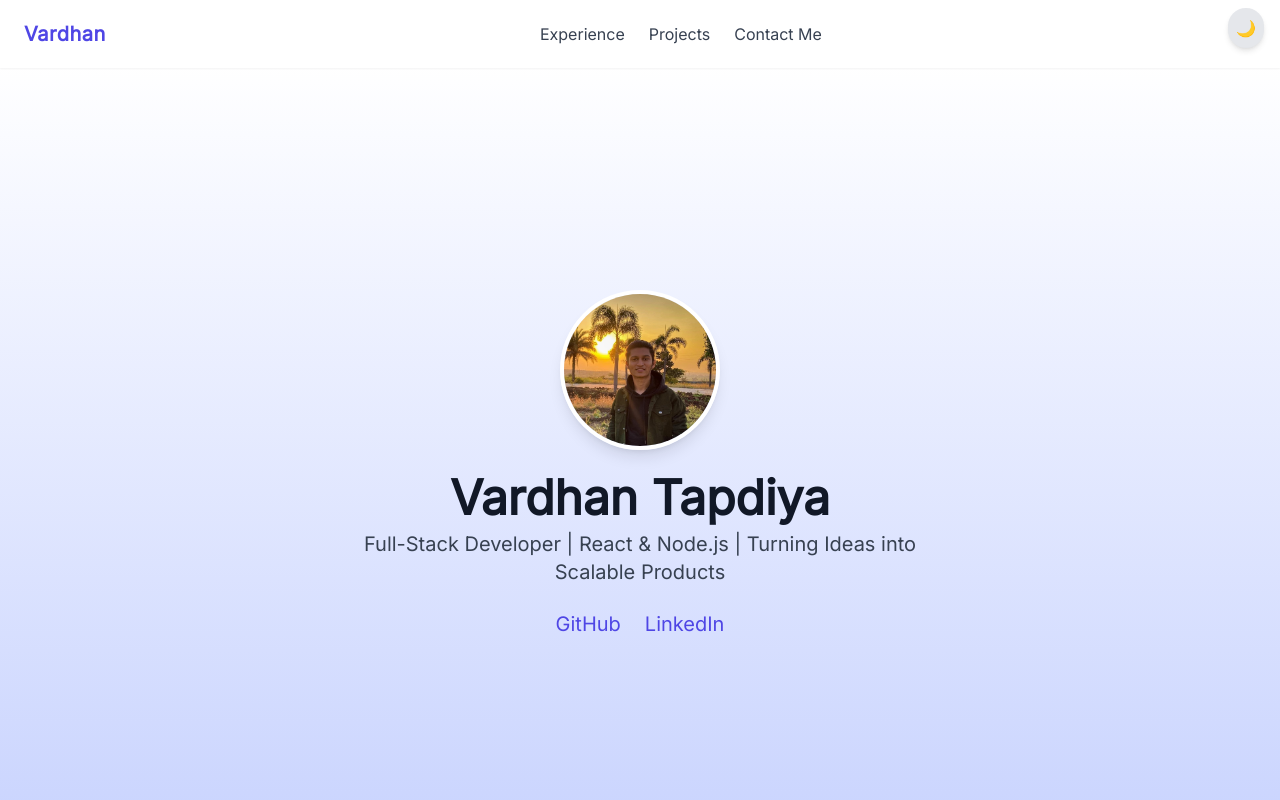
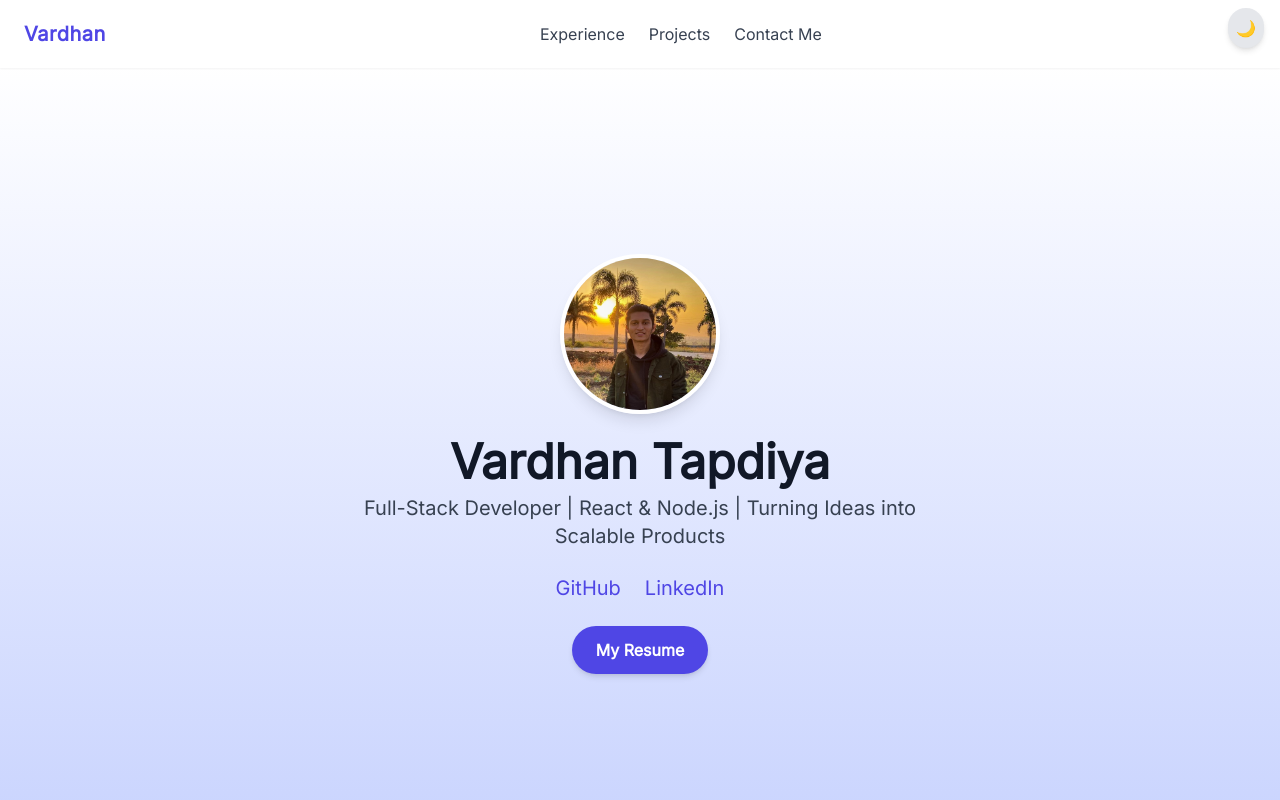
Before and after one commit to vardhantapdiya/my-portfolio, a React (Vite) app: page / in a window 1280 px wide. Shown: the top 800 px of the page. Built offline with nearby package versions, Linux system fonts and the light colour scheme.

Commit message:
Added Resume

```diff
--- a/src/components/Hero.jsx
+++ b/src/components/Hero.jsx
@@ -13,7 +13,7 @@ export default function Hero() {
         Vardhan Tapdiya
       </h1>
       <p className="text-lg sm:text-xl max-w-xl mb-6 text-gray-700 dark:text-gray-300">
-       Full-Stack Developer | React & Node.js | Turning Ideas into Scalable Products
+        Full-Stack Developer | React & Node.js | Turning Ideas into Scalable Products
       </p>
       <div className="flex space-x-6">
         <a
@@ -31,6 +31,17 @@ export default function Hero() {
           LinkedIn
         </a>
       </div>
+      <div className="mt-6">
+        <a
+          href="https://drive.google.com/file/d/1jZVCWORNo7pft7V3rBcU2mI8FzDTYUS8/view?usp=sharing"
+          target="_blank"
+          rel="noopener noreferrer"
+          className="inline-block px-6 py-3 bg-indigo-600 text-white font-semibold rounded-3xl shadow-md hover:bg-indigo-700 dark:bg-indigo-500 dark:hover:bg-indigo-600 transition-colors duration-300"
+        >
+          My Resume
+        </a>
+      </div>
+
     </section>
   );
 }
```
